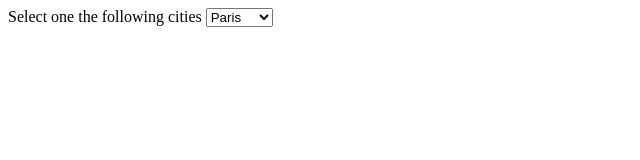
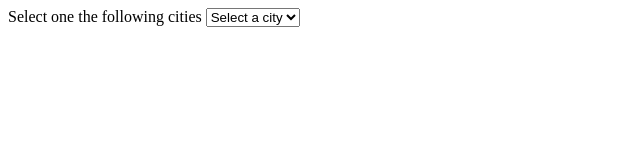
Before and after one commit to rozie321/Timezones-project, a plain HTML site: page index.html in a window 1280 px wide. Shown: the full height of the page, 0-640 px from the left. Drawn offline with nearby package versions, Linux system fonts and the light colour scheme.

Commit message:
added default select a city

```diff
--- a/index.html
+++ b/index.html
@@ -12,6 +12,7 @@
 <body>
     <label for ='cities'>Select one the following cities</label>
     <select name="" id="cities">
+        <option value="default">Select a city </option>
         <option value="paris">Paris </option>
         <option value="sydney">Sydney </option>
         <option value="tokyo">Tokyo </option>
```
